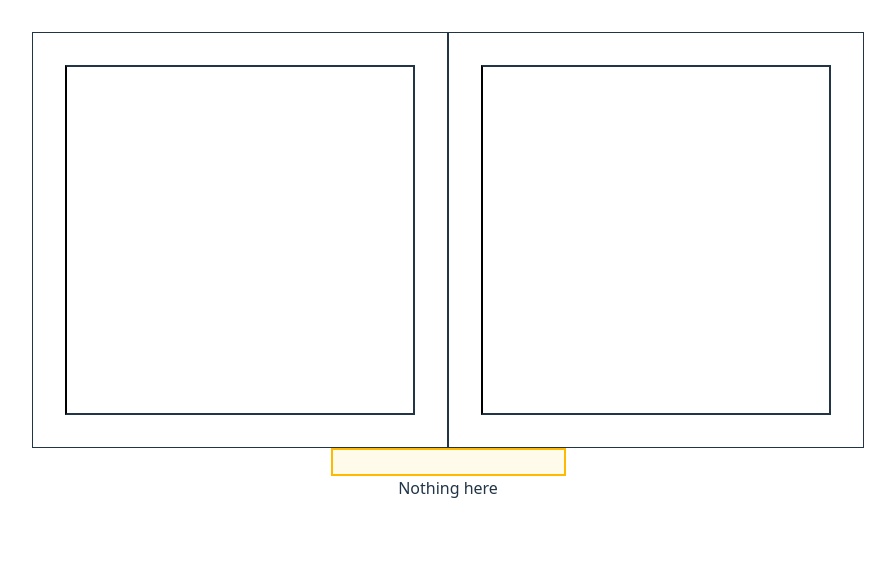
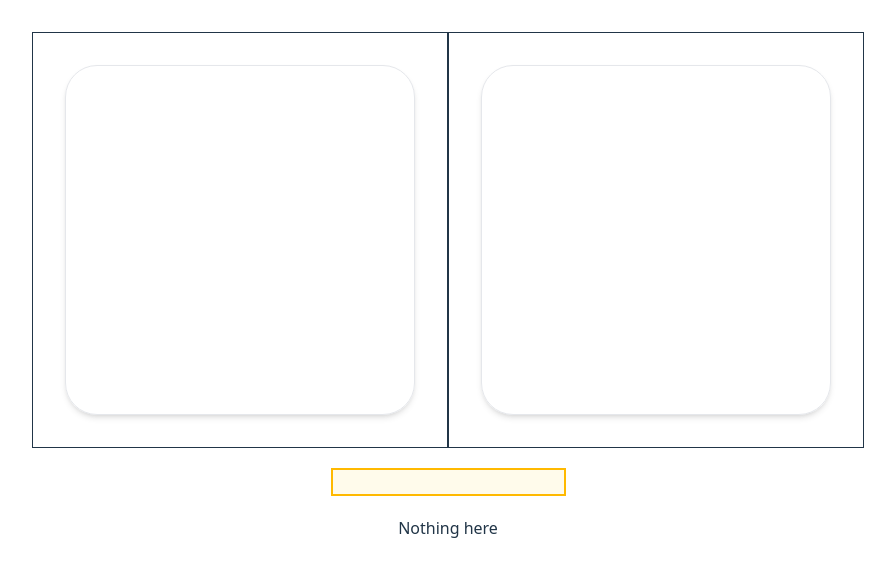
Before and after one commit to adrian-perez121/sephora_comparer, a React (Vite) app: page / in a window 1280 px wide. Shown: the top 576 px of the page, without its empty margins (192-1087 px from the left). Built offline with nearby package versions, Linux system fonts and the light colour scheme.

Commit message:
Make cards more dynamic

```diff
--- a/src/App.jsx
+++ b/src/App.jsx
@@ -9,6 +9,7 @@ function App() {
     const [itemsData, setItemsData] = useState('');
     const [comparedCard1, setComparedCard1] = useState(null)
     const [comparedCard2, setComparedCard2] = useState(null)
+    const cardStyle = "h-full p-2 flex flex-col border-1 border-gray-200 items-start rounded-4xl shadow-md relative transition duration-300 hover:shadow-xl hover:bg-gray-100 hover:scale-105 active:inset-shadow-sm active:shadow-none cursor-pointer";
 
 
     const handleChange = (event) => {
@@ -58,7 +59,7 @@ function App() {
 
   return (
     <>
-        <div className="flex flex-col items-center">
+        <div className="flex flex-col gap-5 items-center">
 
             <Comparer card1_data={comparedCard1} card2_data={comparedCard2}/>
 
@@ -66,8 +67,8 @@ function App() {
                 <input className="bg-amber-50 border-amber-400 border-2 outline-none" type="text" value={itemStr} onChange={handleChange} onKeyDown={handleEnter} />
             </div>
             {/*  This is going to be there the cards go*/}
-            <div className="max-w-screen grid grid-cols-[repeat(auto-fit,minmax(300px,1fr))] gap-x-3 gap-y-2">
-                <ItemCards products_data={itemsData["products"]} onClick={comparedCard1 ? addComparedCard2 : addComparedCard1}/>
+            <div className="max-w-screen grid grid-cols-[repeat(auto-fit,minmax(300px,1fr))] gap-x-6 gap-y-8">
+                <ItemCards products_data={itemsData["products"]} onClick={comparedCard1 ? addComparedCard2 : addComparedCard1} style={cardStyle}/>
             </div>
         </div>
 
--- a/src/Card.jsx
+++ b/src/Card.jsx
@@ -1,7 +1,7 @@
-function Card({product_data, ...props}) {
+function Card({product_data, style, ...props}) {
     // If there's no data just return the empty div
     if (!product_data) {
-        return (<div className="h-full flex flex-col border-2 items-start border-l-black relative"></div>)
+        return (<div className={style}></div>)
     }
 
 
@@ -18,7 +18,7 @@ function Card({product_data, ...props}) {
     const priceColor = props["priceColor"] || "black";
 
     return (
-        <div className="h-full flex flex-col border-2 items-start border-l-black relative" onClick={onClickWrapper ? onClickWrapper : null}>
+        <div className={style} onClick={onClickWrapper ? onClickWrapper : null}>
             <img className="w-1/2 self-center" src={product_data["heroImage"]} alt={product_data["currentSku"]["imageAltText"]}/>
             <span className="font-bold " >{product_data["brandName"]}</span>
             <span className="text-lg text-left" >{product_data["displayName"]}</span>
@@ -26,7 +26,7 @@ function Card({product_data, ...props}) {
             <span style={{color : reviewsColor}}>Reviews: {product_data["reviews"]}</span>
             <span>Natural? {product_data["currentSku"]["isNatural"] ? "Yes" : "No"}</span>
             <span>Organic? {product_data["currentSku"]["isOrganic"] ? "Yes" : "No"}</span>
-            <span style={{color : priceColor}} className="text-xl font-bold absolute right-0 bottom-0">{product_data["currentSku"]["listPrice"]}</span>
+            <span style={{color : priceColor}} className="text-xl font-bold absolute right-3 bottom-1">{product_data["currentSku"]["listPrice"]}</span>
         </div>
     )
 }
--- a/src/Comparer.jsx
+++ b/src/Comparer.jsx
@@ -1,6 +1,8 @@
 import Card from "./Card.jsx";
 
 function Comparer ({card1_data, card2_data, ...props}) {
+    const cardStyle = "h-full p-2 flex flex-col border-1 border-gray-200 items-start rounded-4xl shadow-md relative " +
+        "transition duration-300";
     let card1Rating;
     let card2Rating;
     let card1Reviews;
@@ -28,8 +30,8 @@ function Comparer ({card1_data, card2_data, ...props}) {
 
     return (
         <div className="grid grid-cols-2 lg:h-104 lg:w-208">
-            <div className="card border">{<Card product_data={card1_data} ratingsColor={card1Rating} reviewsColor={card1Reviews}/>} </div>
-            <div className="card border">{<Card product_data={card2_data} ratingsColor={card2Rating} reviewsColor={card2Reviews} /> }</div>
+            <div className="card border">{<Card product_data={card1_data} ratingsColor={card1Rating} reviewsColor={card1Reviews} style={cardStyle} />} </div>
+            <div className="card border">{<Card product_data={card2_data} ratingsColor={card2Rating} reviewsColor={card2Reviews} style={cardStyle} /> }</div>
         </div>
     )
 }
--- a/src/ItemCards.jsx
+++ b/src/ItemCards.jsx
@@ -1,14 +1,14 @@
 import Card from "./Card.jsx";
 
 
-function ItemCards({products_data, onClick, ..._props}) {
+function ItemCards({products_data, onClick, style, ...props}) {
     if (!products_data) {
         return <> <div>Nothing here</div> </>
     }
     return (
         <>
             {products_data.map((product_data) => {
-                return <Card product_data={product_data} onClick={onClick} />
+                return <Card product_data={product_data} onClick={onClick} style={style} />
             })}
         </>
     )
```
